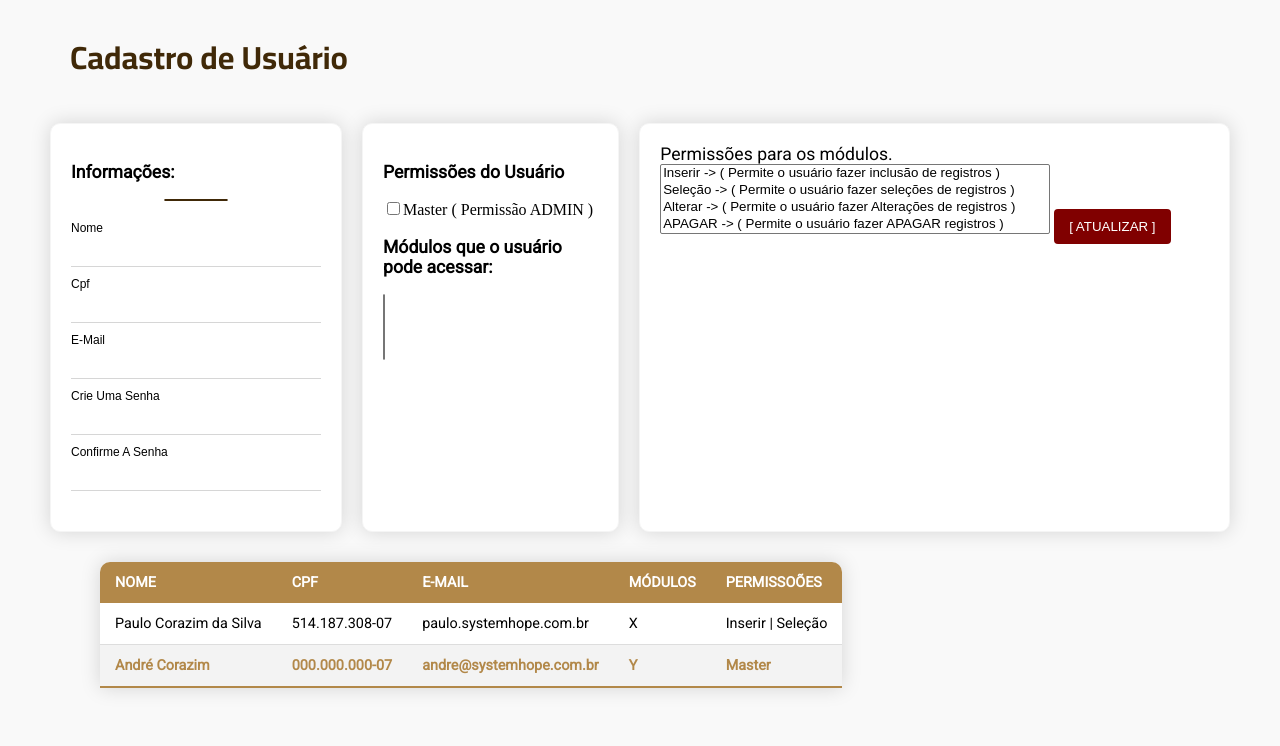
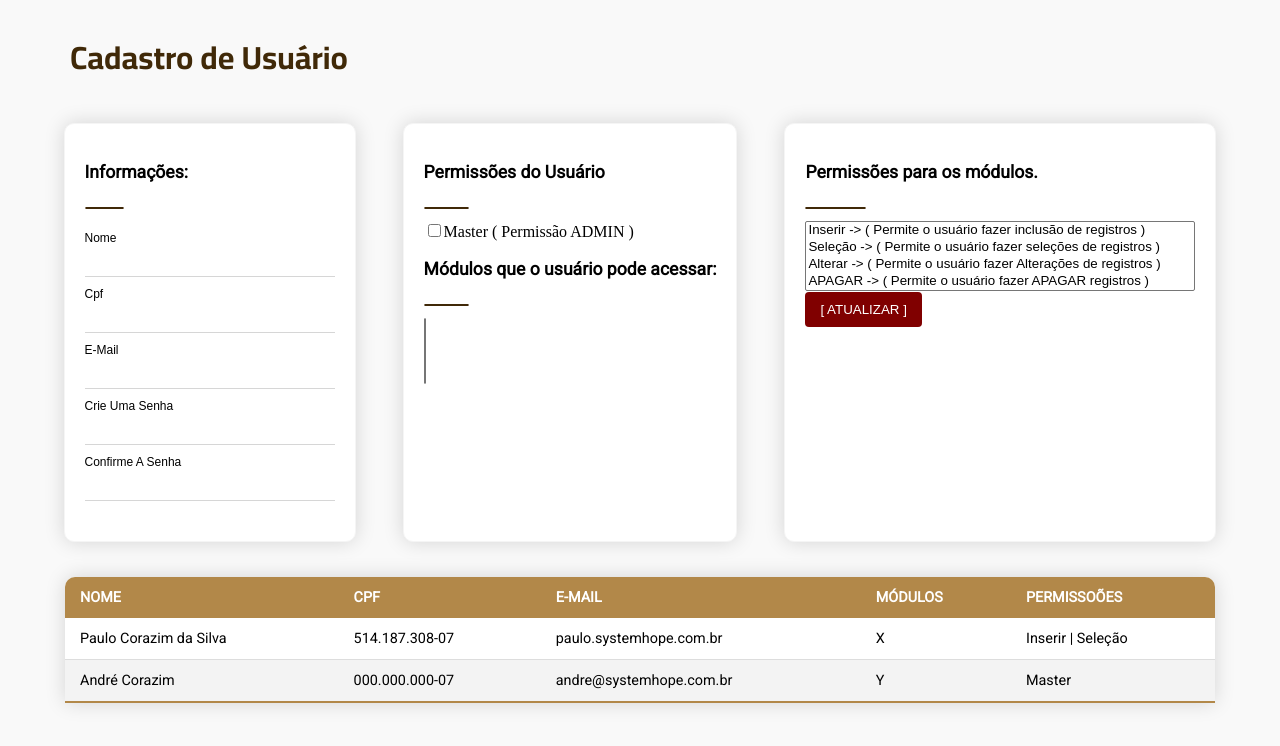
Before and after one commit to paulocorazim/project-castanheiro, a PHP site: page /pages/users.html in a window 1280 px wide. Shown: the top 746 px of the page. Run offline with PHP 8.4, Linux system fonts and the light colour scheme; some libraries are stand-ins or nearby versions.

Commit message:
Tela Usuarios

```diff
--- a/class/class.ScreenUsers.php
+++ b/class/class.ScreenUsers.php
@@ -6,6 +6,7 @@ class ScreenUsers
     {
         $screenFormUser = <<< EOT
         <div class="containerprincipal">
+        <div class="alerta"></div>
             <div class="margin_esq_padrao">
                 <h2> Cadastro de Usuário</h2>
             </div>
@@ -90,6 +91,7 @@ EOT;
             }
 
             $screenFormUserEdit = <<< EOT
+
         <div class="containerprincipal">
             <div class="margin_esq_padrao">
                 <h2> Cadastro de Usuário</h2>
--- a/css/style.css
+++ b/css/style.css
@@ -103,7 +103,7 @@ h2  {
     margin-bottom: 15px;
 }
 
-hr {
+.login hr {
     width: 70%;
     border: 2px solid #b28849;
     border-radius: 5px;
@@ -275,22 +275,24 @@ button[type=submit]{
 }
 
 .flex_sub hr {
-    width: 25%;
+    width: 15%;
+    display: inline-block;
     border: 1px solid #402908;
     border-radius: 5px;
-    margin-top: 15px;
-    margin-bottom: 30px;
-    text-align: left !important;
 }
 
 /*---------------------TABELA ----------------------------------------*/
 
+.tableuser {
+    display: flex;
+    justify-content: space-around;
+    margin: 25px;
+}
 .content-table {
-    margin: 20px 60px;
+    width: 100%;
     border-collapse: collapse;
     font-size: 0.9em;
     font-family: 'Roboto';
-    min-width: 500px;
     border-radius: 10px 10px 0 0;
     overflow: hidden;
     box-shadow: 0 0 20px rgba(0, 0, 0, 0.15);
@@ -321,7 +323,7 @@ button[type=submit]{
     border-bottom: 2px solid #b28849;
   }
 
-  .content-table tbody tr.active-row {
+  .content-table tbody tr:hover {
     font-weight: bold;
     color: #b28849;
   }
--- a/pages/users.html
+++ b/pages/users.html
@@ -15,6 +15,7 @@
 </head>
 
 <body>
+    <div class="alerta"></div>
     <div class="containerprincipal">
         <div class="margin_esq_padrao">
             <h2> Cadastro de Usuário</h2>
@@ -49,11 +50,13 @@
             </div>
             <div class="flex_sub">
                 <h3 class="spaninput">Permissões do Usuário</h3>
+                <hr>
                 <div class="input-group">
                     <input type="checkbox" name="permission_master" id="permission_master" text="master"
                         value="master"><span>Master ( Permissão ADMIN )</span>
                 </div>
                 <h3 class="spaninput">Módulos que o usuário pode acessar:</h3>
+                <hr>
                 <div class="input-group">
                     <select id="user_module[]" multiple name="user_module[]">
                         $typeModules[1]
@@ -61,7 +64,9 @@
                 </div>
             </div>
             <div class="flex_sub">
-                <span class="spaninput">Permissões para os módulos.</span>
+                <h3 class="spaninput">Permissões para os módulos.</h3>
+                <hr>
+                <div class="input-group">
                 <select id="user_permission[]" multiple name="user_permission[]" style="width:390px">
                     <option value="I"><span>Inserir -> ( Permite o usuário fazer inclusão de registros )</span></option>
                     <option value="S"><span>Seleção -> ( Permite o usuário fazer seleções de registros )</span></option>
@@ -69,13 +74,14 @@
                     </option>
                     <option value="D"><span>APAGAR -> ( Permite o usuário fazer APAGAR registros )</span></option>
                 </select>
+            </div>
                 <button type="submit" name="btn_update" id="btn_upadte">[ ATUALIZAR ]</button>
                 </form>
             </div>
         </div>
 
 
-        <div>
+        <div class="tableuser">
             <table class="content-table">
                 <thead>
                     <tr>
```
